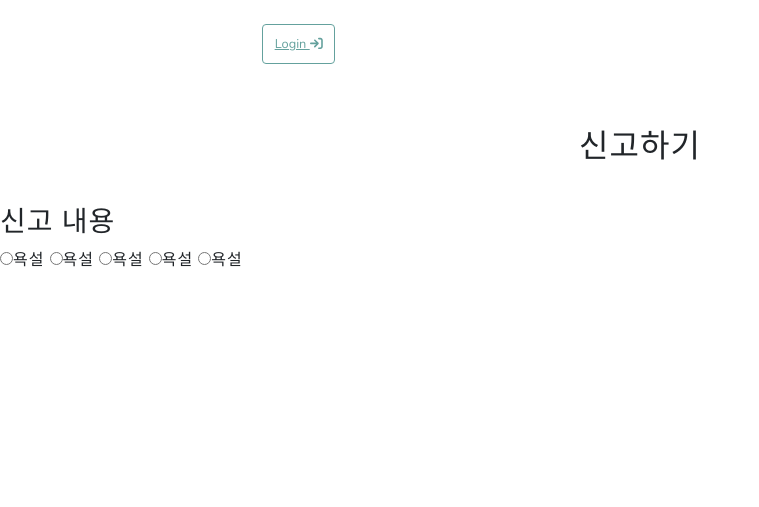
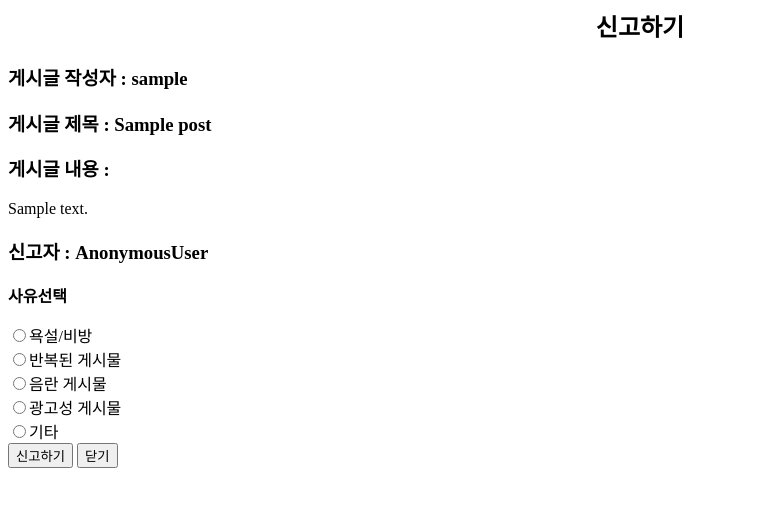
Before and after one commit to JinMinji/SubChat, a Django app: page /free/post/1/report/ in a window 1280 px wide. Shown: the top 507 px of the page, without its empty margins (0-759 px from the left). Run offline with Django 4.2, Linux system fonts and the light colour scheme; tables that the repository leaves empty hold one stand-in row (values such as "Sample post"); some libraries are stand-ins or nearby versions.

Commit message:
신고 기능 추가

```diff
--- a/subchat_pj/freeapp/templates/freeapp/post_read.html
+++ b/subchat_pj/freeapp/templates/freeapp/post_read.html
@@ -28,7 +28,7 @@
 				<button type="button" onclick="location.href='/free/delete/{{post.id}}'">삭제하기</button>
 			{% else %}
 				{% if user.is_authenticated %}
-				<button type="button" onclick="location.href='{% url 'free:report' post.id %}'">신고하기</button>
+				<button type="button" onclick="window.open(href='{% url 'free:report' post.id %}','window_name','width=430,height=500,location=no,status=no,scrollbars=yes');">신고하기</button>
 				{% endif %}
 			{% endif %}
 
--- a/subchat_pj/freeapp/templates/freeapp/report.html
+++ b/subchat_pj/freeapp/templates/freeapp/report.html
@@ -1,18 +1,35 @@
-{% extends 'base.html' %}
-{% block content %}
 {% load static %}
 <link rel="stylesheet" href="{% static 'freeapp/post_read.css' %}">
-<div class = "readpost">
-	<div class="container d-flex justify-content-center">
-		<h2 style="text-align:center;"> 신고하기 </h2>
-	</div>
+
+<div id="reportform">
+	<form method="post" action=".">
+		{% csrf_token %}
+		<div class="container d-flex justify-content-center">
+			<h2 style="text-align:center;"> 신고하기 </h2>
+		</div>
+
+		<div>
+			<h3>게시글 작성자 : {{post.author}}</h3>
+			<h3>게시글 제목 : {{post.title}}</h3>
+			<h3>게시글 내용 : </h3> <p>{{post.contents}}</p>
+		</div>
+
+		<div>
+			<h3>신고자 : {{user}}</h3>
+
+			<p><strong class="reason_title">사유선택</strong></p>
+			<div>
+				<input type="radio" name="report_reason" id="0">욕설/비방<br>
+				<input type="radio" name="report_reason" id="1">반복된 게시물<br>
+				<input type="radio" name="report_reason" id="2">음란 게시물<br>
+				<input type="radio" name="report_reason" id="3">광고성 게시물<br>
+				<input type="radio" name="report_reason" id="4">기타<br>
+			</div>
+		</div>
+
+		<div>
+			<button type="submit">신고하기</button>
+			<button type="button" onclick="window.close()">닫기</button>
+		</div>
+	</form>
 </div>
-<div>
-    <h3>신고 내용</h3>
-    <input type="radio" name="choice" id="1" value="">욕설
-    <input type="radio" name="choice" id="2" value="">욕설
-    <input type="radio" name="choice" id="3" value="">욕설
-    <input type="radio" name="choice" id="4" value="">욕설
-    <input type="radio" name="choice" id="5" value="">욕설
-</div>
-{% endblock %}
--- a/subchat_pj/freeapp/views.py
+++ b/subchat_pj/freeapp/views.py
@@ -152,19 +152,26 @@
 
 
 def report(request, pk):
+    reported_post = Post.objects.get(id=pk)
     if request.method == "POST":
         report = Report.objects.all()
         tmp = report.filter(post_id=pk, user_id=request.user.id)
+        if tmp:
+            messages.error(request, "이미 신고 완료한 게시글입니다.")
+            return render(request, 'freeapp/report_unable.html')
 
-        if tmp:
-            tmp.delete()
         else:
-            new_bookmark = Bookmark()
-            new_bookmark.post_id = pk
-            new_bookmark.user_id = request.user.id
-            new_bookmark.save()
+            #신고 객체 추가
+            new_report = Report()
+            new_report.post_id = pk
+            new_report.user_id = request.user.id
+            new_report.save()
+            # 신고 대상 포스트의 신고건수 + 1
+            reported_post.report_cnt += 1
+            reported_post.save()
+            messages.warning(request, "신고가 완료되었습니다.")
 
-        return redirect('free:post', pk)
+        return render(request, 'freeapp/report_close.html')
 
     else:
-        return render(request, 'freeapp/report.html')
+        return render(request, 'freeapp/report.html', {'post': reported_post})
```
Also changed, not shown: subchat_pj/freeapp/templates/freeapp/report_close.html (added, +10 -0 lines), subchat_pj/freeapp/templates/freeapp/report_unable.html (added, +10 -0 lines).
